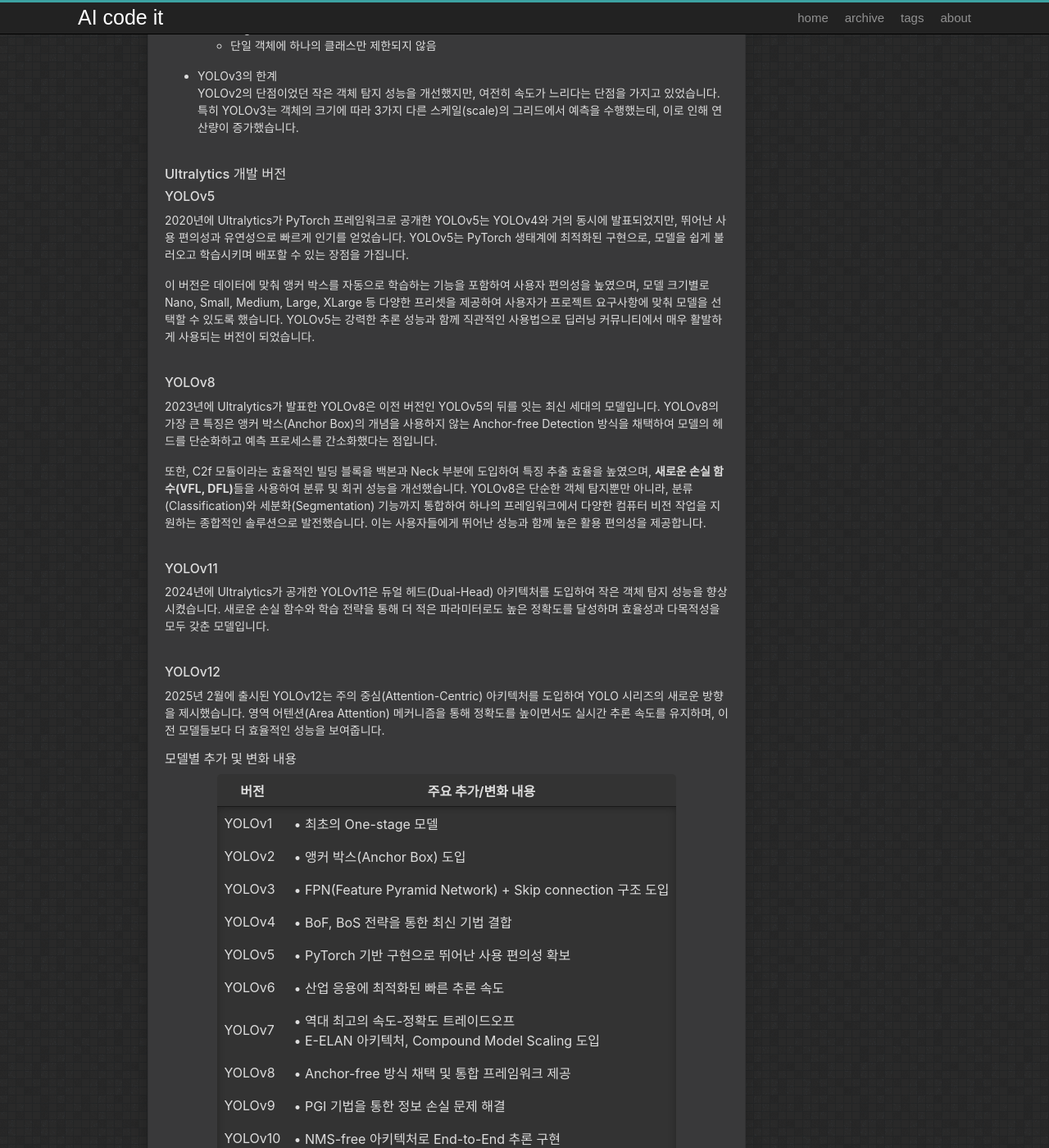
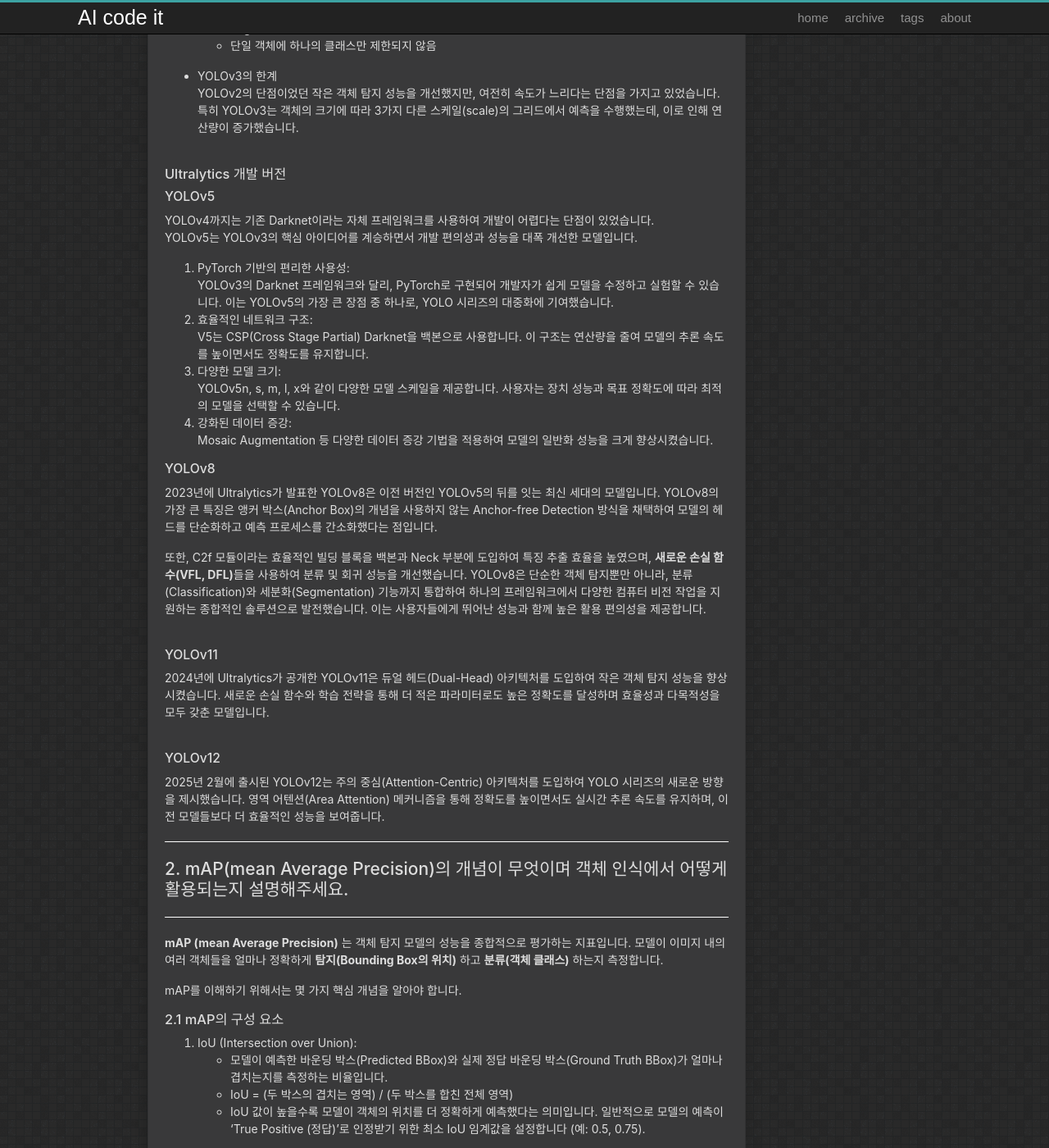
Before and after one commit to Lee-keonhee/AIcodeit, a Jekyll site: the page built from _posts/2025-08-31-weekly_8.md, in a window 1280 px wide and 1400 px high, scrolled down 3575 px. Shown: the whole window at 82% size. Built offline with Jekyll 4.4.1, drawn with Linux system fonts in a browser that asks for light colours; some of the changed text lies outside the part shown.

Commit message:
Update 2025-08-31-weekly_8.md

```diff
--- a/_posts/2025-08-31-weekly_8.md
+++ b/_posts/2025-08-31-weekly_8.md
@@ -115,10 +115,17 @@ YOLOv3에서는 다음과 같은 개선으로 이러한 문제를 해결했습
 
 ### Ultralytics 개발 버전
 #### YOLOv5
-2020년에 Ultralytics가 PyTorch 프레임워크로 공개한 YOLOv5는 YOLOv4와 거의 동시에 발표되었지만, 뛰어난 사용 편의성과 유연성으로 빠르게 인기를 얻었습니다. YOLOv5는 PyTorch 생태계에 최적화된 구현으로, 모델을 쉽게 불러오고 학습시키며 배포할 수 있는 장점을 가집니다.
+YOLOv4까지는 기존 Darknet이라는 자체 프레임워크를 사용하여 개발이 어렵다는 단점이 있었습니다.
+YOLOv5는 YOLOv3의 핵심 아이디어를 계승하면서 개발 편의성과 성능을 대폭 개선한 모델입니다.
 
-이 버전은 데이터에 맞춰 앵커 박스를 자동으로 학습하는 기능을 포함하여 사용자 편의성을 높였으며, 모델 크기별로 Nano, Small, Medium, Large, XLarge 등 다양한 프리셋을 제공하여 사용자가 프로젝트 요구사항에 맞춰 모델을 선택할 수 있도록 했습니다. YOLOv5는 강력한 추론 성능과 함께 직관적인 사용법으로 딥러닝 커뮤니티에서 매우 활발하게 사용되는 버전이 되었습니다.
-<br>
+1. PyTorch 기반의 편리한 사용성:
+YOLOv3의 Darknet 프레임워크와 달리, PyTorch로 구현되어 개발자가 쉽게 모델을 수정하고 실험할 수 있습니다. 이는 YOLOv5의 가장 큰 장점 중 하나로, YOLO 시리즈의 대중화에 기여했습니다.
+2. 효율적인 네트워크 구조:
+V5는 CSP(Cross Stage Partial) Darknet을 백본으로 사용합니다. 이 구조는 연산량을 줄여 모델의 추론 속도를 높이면서도 정확도를 유지합니다.
+3. 다양한 모델 크기:
+YOLOv5n, s, m, l, x와 같이 다양한 모델 스케일을 제공합니다. 사용자는 장치 성능과 목표 정확도에 따라 최적의 모델을 선택할 수 있습니다.
+4. 강화된 데이터 증강:
+Mosaic Augmentation 등 다양한 데이터 증강 기법을 적용하여 모델의 일반화 성능을 크게 향상시켰습니다.
 
 #### YOLOv8
 2023년에 Ultralytics가 발표한 YOLOv8은 이전 버전인 YOLOv5의 뒤를 잇는 최신 세대의 모델입니다. YOLOv8의 가장 큰 특징은 앵커 박스(Anchor Box)의 개념을 사용하지 않는 Anchor-free Detection 방식을 채택하여 모델의 헤드를 단순화하고 예측 프로세스를 간소화했다는 점입니다.
@@ -132,22 +139,6 @@ YOLOv3에서는 다음과 같은 개선으로 이러한 문제를 해결했습
 
 #### YOLOv12
 2025년 2월에 출시된 YOLOv12는 주의 중심(Attention-Centric) 아키텍처를 도입하여 YOLO 시리즈의 새로운 방향을 제시했습니다. 영역 어텐션(Area Attention) 메커니즘을 통해 정확도를 높이면서도 실시간 추론 속도를 유지하며, 이전 모델들보다 더 효율적인 성능을 보여줍니다.
-#### 모델별 추가 및 변화 내용
-
-| 버전	| 주요 추가/변화 내용                                                                                                                      |
-|-------|----------------------------------------------------------------------------------------------------------------------------------|
-| YOLOv1 | 	• 최초의 One-stage 모델                                                                                                              |
-| YOLOv2 | 	• 앵커 박스(Anchor Box) 도입                                                                                                          |
-| YOLOv3 | 	• FPN(Feature Pyramid Network) + Skip connection 구조 도입                                                                          |
-| YOLOv4 | 	• BoF, BoS 전략을 통한 최신 기법 결합                      |
-| YOLOv5 | 	• PyTorch 기반 구현으로 뛰어난 사용 편의성 확보                                       |
-| YOLOv6 | 	• 산업 응용에 최적화된 빠른 추론 속도                                                                      |
-| YOLOv7 | 	• 역대 최고의 속도-정확도 트레이드오프 <br> • E-ELAN 아키텍처, Compound Model Scaling 도입                                                            |
-| YOLOv8 | 	• Anchor-free 방식 채택 및 통합 프레임워크 제공                                                                 |
-| YOLOv9 | 	• PGI 기법을 통한 정보 손실 문제 해결                                                                |
-| YOLOv10 | 	• NMS-free 아키텍처로 End-to-End 추론 구현                                                    |
-| YOLOv11 | 	• 듀얼 헤드 아키텍처로 작은 객체 탐지 성능 향상                                                    |
-| YOLOv12 | 	• 어텐션 중심 아키텍처로 Transformer 기반 접근 시작 |
 
 
 ---
```
